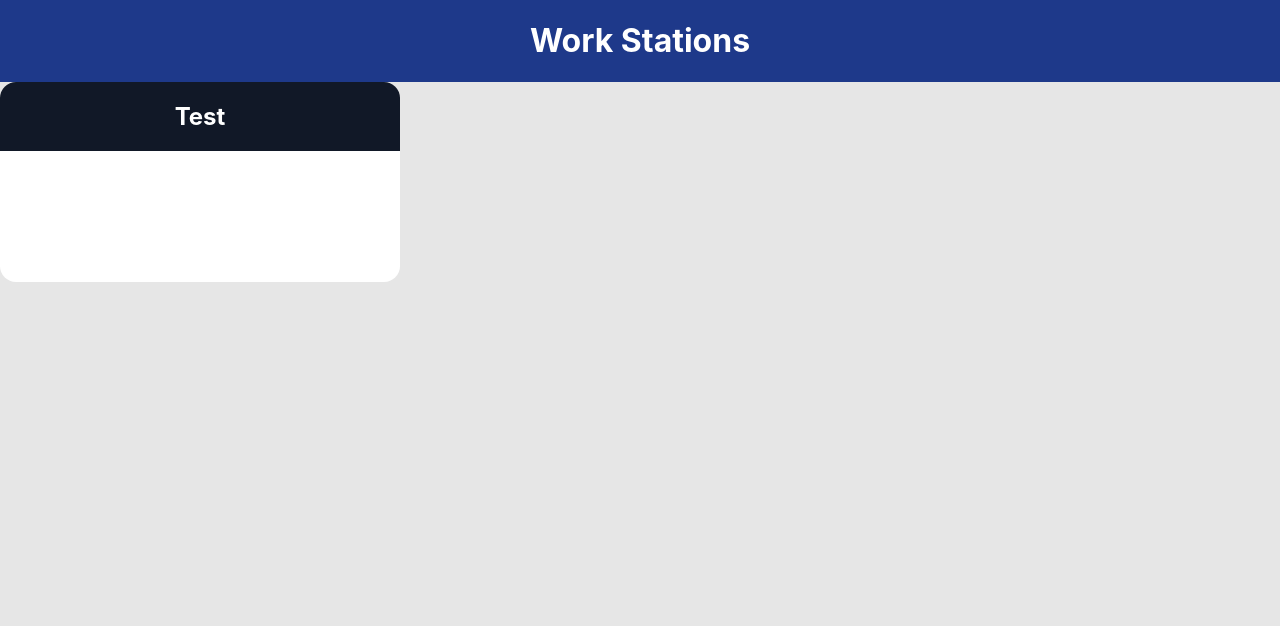
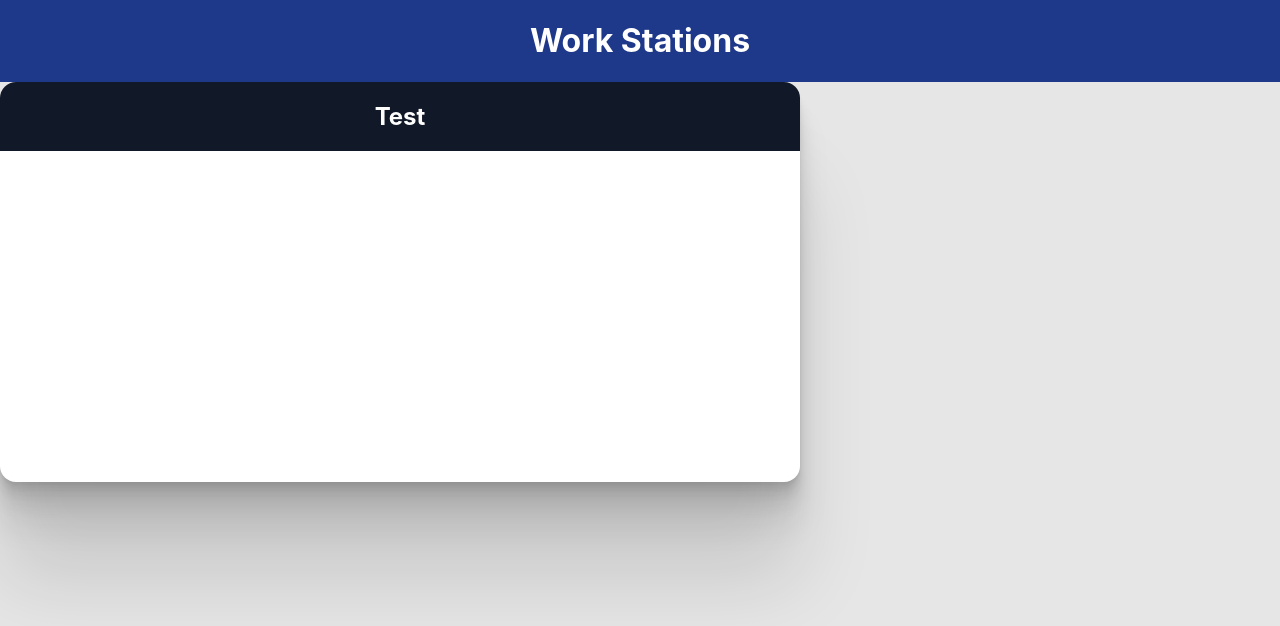
Before and after one commit to mahume/ubisense, a React (Create React App) app: page / in a window 1280 px wide. Shown: the top 626 px of the page. Built offline with nearby package versions, Linux system fonts and the light colour scheme.

Commit message:
edit: rename component folders

```diff
--- a/src/components/Card/Header.tsx
+++ b/src/components/Card/Header/index.tsx
@@ -1,5 +1,5 @@
 import React, { FC } from "react";
-import { StyledHeader } from "./Header.styles";
+import { StyledHeader } from "./index.styles";
 
 interface HeaderProps {
   title: string;
--- a/src/components/Card/index.styles.ts
+++ b/src/components/Card/index.styles.ts
@@ -1,8 +1,12 @@
 import styled from "styled-components";
 
 export const StyledContainer = styled.div`
-  width: 400px;
-  height: 200px;
+  width: 800px;
+  height: 400px;
   background-color: ${(props) => props.theme.palette.common.white};
   border-radius: ${(props) => props.theme.borderRadius.main};
+  box-shadow: 0 2.8px 2.2px rgba(0, 0, 0, 0.034),
+    0 6.7px 5.3px rgba(0, 0, 0, 0.048), 0 12.5px 10px rgba(0, 0, 0, 0.06),
+    0 22.3px 17.9px rgba(0, 0, 0, 0.072), 0 41.8px 33.4px rgba(0, 0, 0, 0.086),
+    0 100px 80px rgba(0, 0, 0, 0.12);
 `;
```
Also changed, not shown: src/components/Card/Image/index.tsx (added, +11 -0 lines), src/components/Card/Header/index.styles.ts (renamed from src/components/Card/Header.styles.ts).
